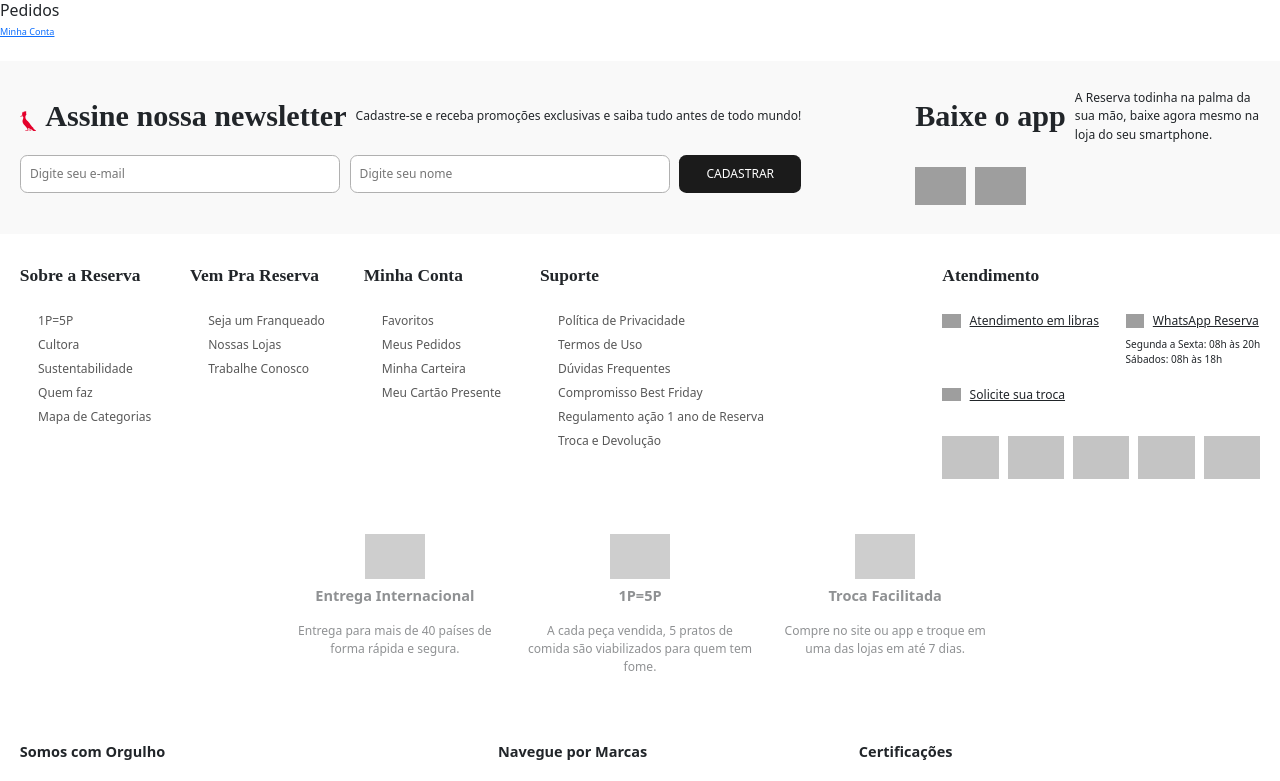
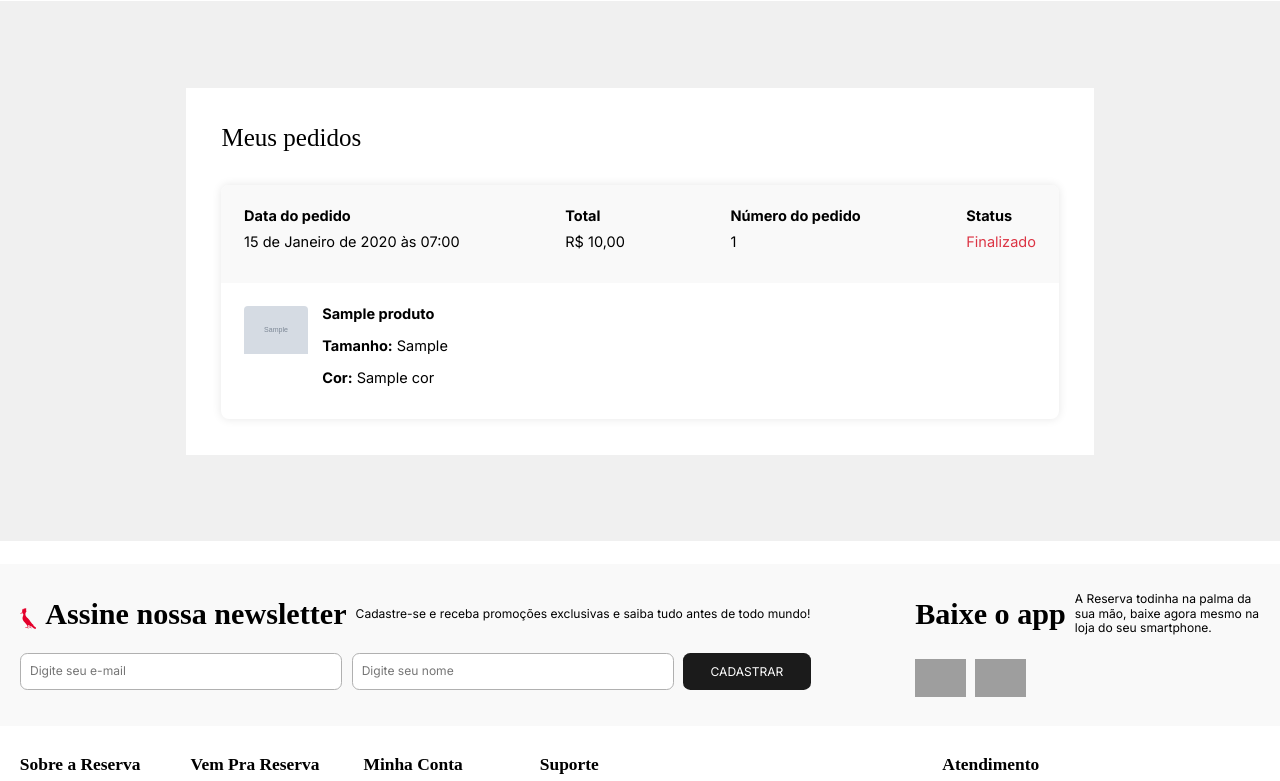
Before and after one commit to renanmarquespereira/ecommercerPythonDjango, a Django app: page /meuspedidos/ in a window 1280 px wide. Shown: the part 103-884 px from the top of the page. Run offline with Django 5.2, Linux system fonts and the light colour scheme; a user stored in the database is signed in; tables that the repository leaves empty hold one stand-in row (values such as "Sample post"); grey boxes marked "Sample" are stand-in pictures; one stand-in notice (Sample message) is shown; grey boxes are pictures that could not be loaded.

Commit message:
Atualizado FrontEnd Novamente

```diff
--- a/loja/models.py
+++ b/loja/models.py
@@ -105,7 +105,7 @@
 class ItensPedido(models.Model):
     item_estoque = models.ForeignKey(ItemEstoque, null=True, blank=True, on_delete=models.SET_NULL)
     quantidade = models.IntegerField(default=0)
-    pedido = models.ForeignKey(Pedido, null=True, blank=True, on_delete=models.SET_NULL)
+    pedido = models.ForeignKey(Pedido, null=True, blank=True, on_delete=models.CASCADE)
 
     def __str__(self):
         return str(f"ID Pedido: {self.pedido.id} - Item: {self.item_estoque.produto.nome}/{self.item_estoque.tamanho} - Qnt: {self.quantidade}")
--- a/loja/templates/base.html
+++ b/loja/templates/base.html
@@ -5,12 +5,12 @@
 <head>
     <meta charset="UTF-8">
     <meta name="viewport" content="width=device-width, initial-scale=1.0">
+
+    <link href="https://cdn.jsdelivr.net/npm/bootstrap@5.3.8/dist/css/bootstrap.min.css" rel="stylesheet" integrity="sha384-sRIl4kxILFvY47J16cr9ZwB07vP4J8+LH7qKQnuqkuIAvNWLzeN8tE5YBujZqJLB" crossorigin="anonymous">
     <link href="{% static 'css/main.css' %}" rel="stylesheet" type="text/css">
-
     <link rel="preconnect" href="https://fonts.googleapis.com" />
     <link rel="preconnect" href="https://fonts.gstatic.com" crossorigin />
     <link href="https://fonts.googleapis.com/css2?family=Inter:wght@400;700&display=swap" rel="stylesheet"/>
-    <link href="https://cdn.jsdelivr.net/npm/bootstrap@5.3.8/dist/css/bootstrap.min.css" rel="stylesheet" integrity="sha384-sRIl4kxILFvY47J16cr9ZwB07vP4J8+LH7qKQnuqkuIAvNWLzeN8tE5YBujZqJLB" crossorigin="anonymous">
 
     <script>
     setTimeout(function() {
--- a/loja/templates/usuario/meus_pedidos.html
+++ b/loja/templates/usuario/meus_pedidos.html
@@ -5,29 +5,72 @@
 {% endblock %}
 
 {% block body %}
-<h3>Pedidos</h3>
 
-<a href="{% url 'minha_conta' %}">Minha Conta</a><br>
+{% if messages %}
+  {% for message in messages %}
+    <div class="alert alert-{% if message.tags == 'error' %}danger{% else %}{{ message.tags }}{% endif %} alert-dismissible fade show" role="alert">
+      {{ message }}
+    </div>
+  {% endfor %}
+{% endif %}
 
+<main class="principal">
+      <section class="conta">
+        <div class="conta__container">
+          <div class="checkout__titulos">
+            <p class="checkout__titulo">Meus pedidos</p>
+          </div>
             {% for pedido in pedidos %}
+                <div class="pedido">
+            <div class="pedido__cabecalho">
               <div>
-    <p>Número Pedido: {{ pedido.id }}</p>
-    <p>Data pedido:{{ pedido.data_finalizacao }}</p>
-    <p>Total: R$ {{ pedido.preco_total }}</p>
-    <p>Enviado para: {{ pedido.endereco.rua }}, {{ pedido.endereco.numero }}, {{ pedido.endereco.cidade }} - {{ pedido.endereco.estado }}, CEP: {{ pedido.endereco.cep }}</p>
+                <p><b>Data do pedido</b></p>
+                <p>{% if pedido.data_finalizacao %}{{ pedido.data_finalizacao }}{% endif %}</p>
+              </div>
 
+              <div>
+                <p><b>Total</b></p>
+                <p>R$ {{ pedido.preco_total }}</p>
+              </div>
+
+              <div>
+                <p><b>Número do pedido</b></p>
+                <p>{{ pedido.id }}</p>
+              </div>
+                <div>
+                <p><b>Status</b></p>
+                <p>{% if pedido.finalizado %} <span class="text-danger">Finalizado</span> {% else %}<span class="text-success">Em Aberto</span> {% endif %}</p>
+              </div>
+            </div>
                     {% for item in pedido.itens %}
-    <div>
-    <img src="{{ item.item_estoque.produto.imagem.url }}" alt="" width="100" height="150">
-    <p>Modelo: {{ item.item_estoque.produto.nome }}</p>
-    <p>Tamanho: {{ item.item_estoque.tamanho }}</p>
-    <p>Cor: {{ item.item_estoque.cor.nome }}</p>
-    <p>Quantidade: {{ item.quantidade }}</p>
-    <p>Valor Unitário: R$ {{ item.item_estoque.produto.preco }}</p>
+                        <div class="pedido__corpo">
+                          <div class="tabela__imagem">
+                            <img
+                              src="{{ item.item_estoque.produto.imagem.url }}"
+                              alt="Imagem do Produto"
+                            />
+                          </div>
+                          <div class="tabela__produto-textos">
+                            <p><b> {{ item.item_estoque.produto.nome }}</b></p>
+                            <p><b>Tamanho:</b> {{ item.item_estoque.tamanho }}</p>
+                            <p><b>Cor:</b> {{ item.item_estoque.cor.nome }}</p>
+                          </div>
+                        </div>
+                    {% endfor %}
+
+
+                    {% if not pedido.finalizado %}
+                    <div class="d-flex justify-content-between p-4">
+                        {% include 'modals/modal_confirma_cancelamento_compa.html' %}
+                        <p><button type="button" class="btn btn-outline-danger w-100 btn-lg" data-bs-toggle="modal" data-bs-target="#confirmModal">Cancelar Compra</button></p>
+                        <a href="{% url 'checkout' %}" class="flex-fill ms-2"><button type="button" class="btn btn-success w-100 btn-lg">Finalizar Compra</button></a>
+                    </div>
+                    {% endif %}
           </div>
             {% endfor %}
 
         </div>
-{% endfor %}
+      </section>
+    </main>
 
 {% endblock %}
--- a/loja/urls.py
+++ b/loja/urls.py
@@ -24,6 +24,7 @@
     path('adicionarendereco/', views.adicionar_endereco, name='adicionar_endereco'),
     path('finalizarpedido/<int:id_pedido>/', views.finalizar_pedido, name='finalizar_pedido'),
     path('finalizarpagamento/', views.finalizar_pagamento, name='finalizar_pagamento'),
+    path('cancelarpedido/<int:id_pedido>', views.cancelar_pedido, name='cancelar_pedido'),
 
     #Conta
     path('criarconta/', views.criar_conta, name='criar_conta'),
--- a/loja/views.py
+++ b/loja/views.py
@@ -121,7 +121,8 @@
         id_cor = dados.get('cor')
 
         if not tamanho:
-            return redirect('loja')
+            messages.error(request,"Selecione um tamanho")
+            return redirect('ver_produto', id_produto=id_produto)
 
         if request.user.is_authenticated:
             cliente = request.user.cliente
@@ -381,9 +382,18 @@
 
 @login_required
 def meus_pedidos(request):
-    pedidos = Pedido.objects.filter(cliente=request.user.cliente, finalizado=False)
-    context = {"pedidos": pedidos.order_by('-data_finalizacao')}
+    pedidos = Pedido.objects.filter(cliente=request.user.cliente)
+    context = {"pedidos": pedidos.order_by('finalizado', '-data_finalizacao')}
     return render(request,'usuario/meus_pedidos.html', context)
+
+def cancelar_pedido(request, id_pedido):
+    try:
+        pedido = Pedido.objects.get(id=id_pedido)
+        pedido.delete()
+        return redirect('meus_pedidos')
+    except:
+        messages.error(request, "Erro ao cancelar pedido")
+
 
 def fazer_login(request):
     if request.user.is_authenticated:
```
Also changed, not shown: loja/templates/loja/carrinho.html (+72 -22 lines), loja/templates/loja/ver_produtos.html (+8 -0 lines), loja/templates/modals/modal_confirma_cancelamento_compa.html (added, +18 -0 lines), loja/migrations/0011_alter_itenspedido_pedido.py (added). Lines whose indentation alone changed are shown as unchanged.
